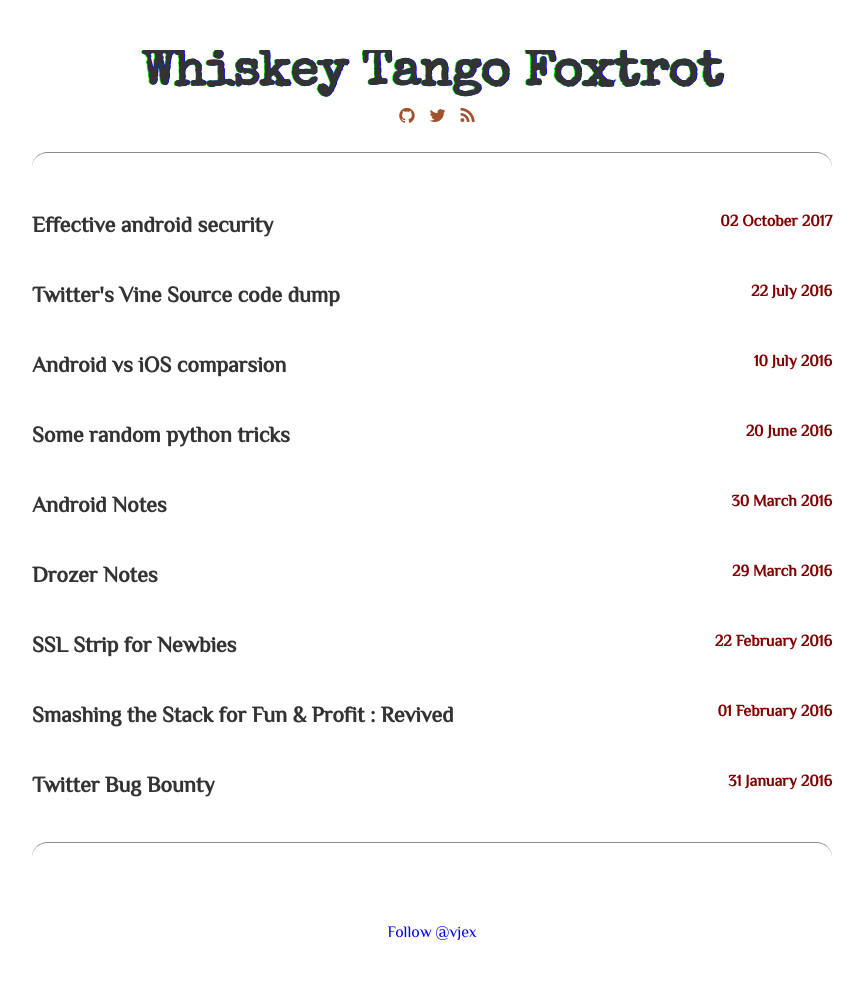
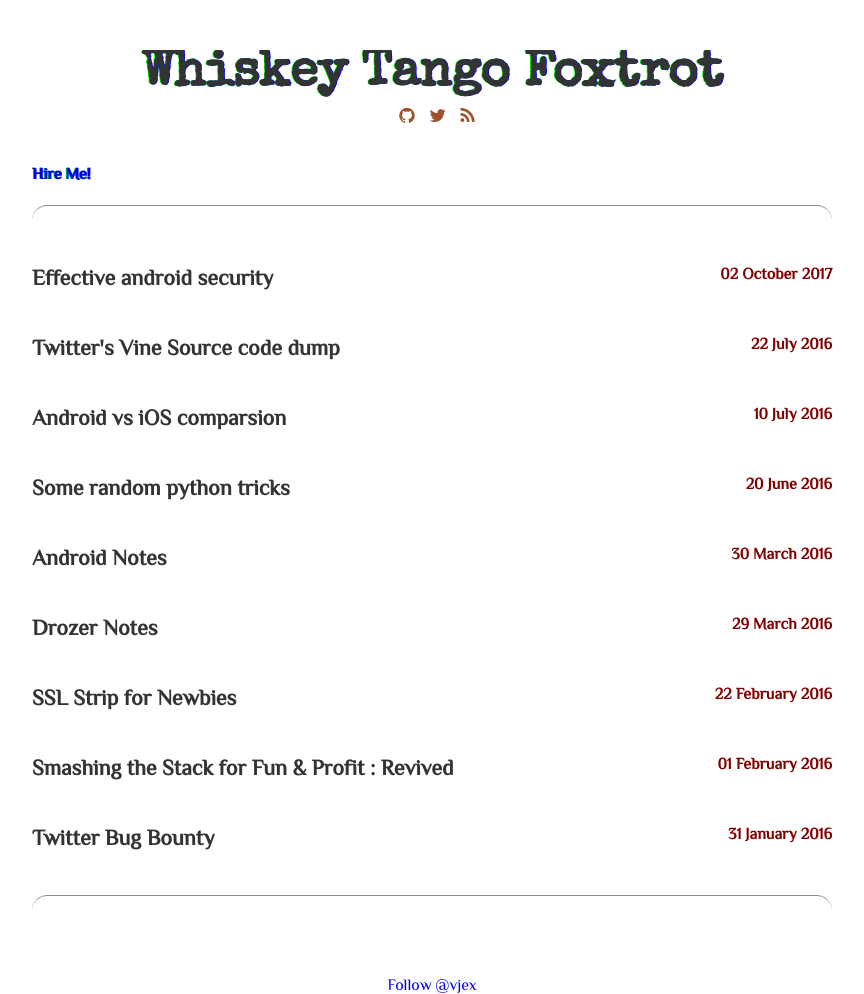
Before and after one commit to avicoder/avicoder.github.io, a Jekyll site: the page built from index.html, in a window 1280 px wide. Shown: the whole page, without its empty margins (208-1072 px from the left). Built offline with Jekyll 4.4.1, drawn with Linux system fonts in a browser that asks for light colours; some web fonts are replaced; before the commit the page ends 941 px from its top, so only the background shows below that.

Commit message:
Update header.html

```diff
--- a/_includes/header.html
+++ b/_includes/header.html
@@ -1,6 +1,8 @@
 <header class="header">
     <div class="navigation">
         <center><a href="/" class="logo glitch">{{ site.title }}</a>
+
+
 
         <ul class="menu">
         {% if site.author.github %}
@@ -26,5 +28,7 @@
    <br/>
 
 </div>
+    <h4><a href="mailto:avicoder[at]outlook[dot]com" class="glitch">Hire Me! </a></h4>
+
    <hr class="style18" />
 </header>
```
